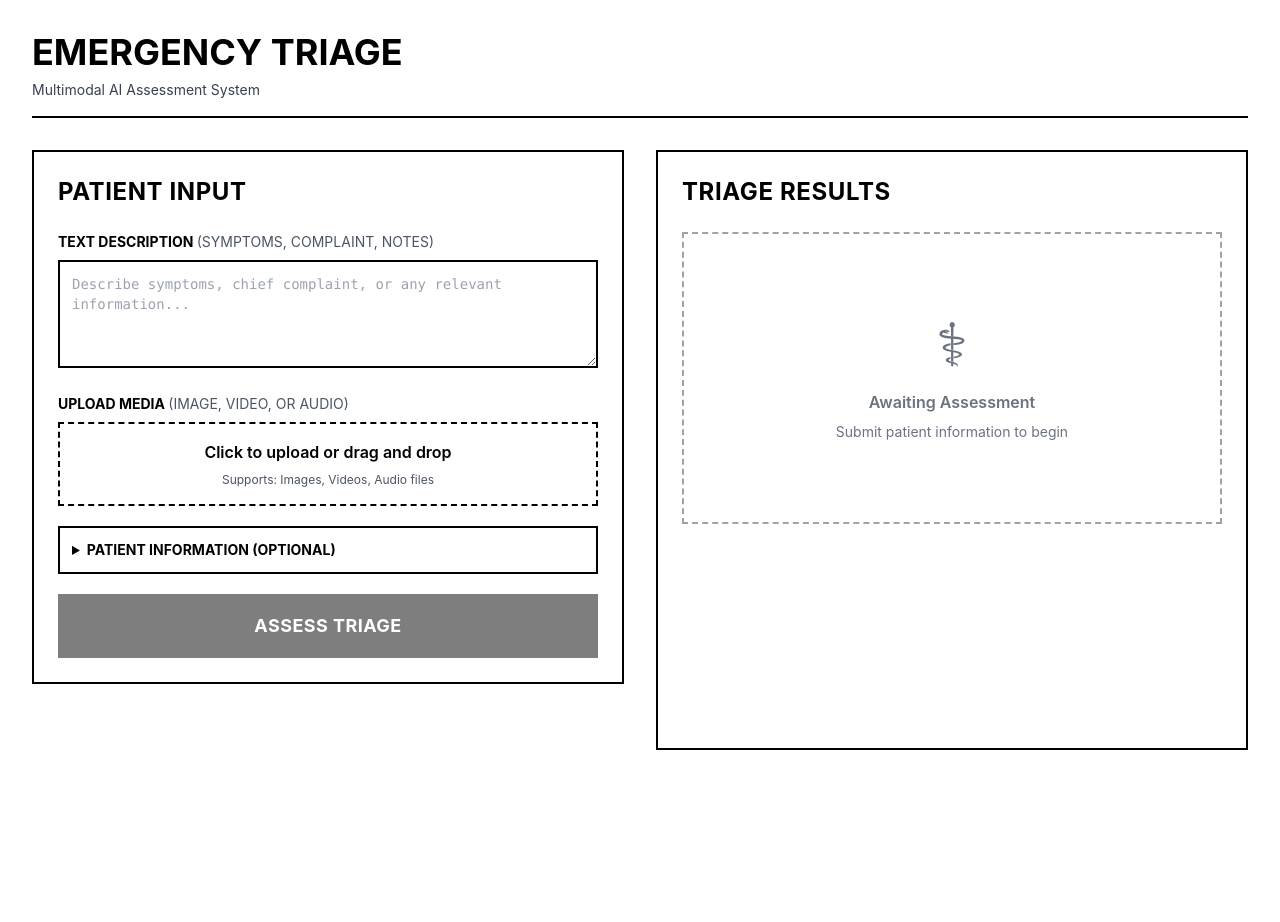
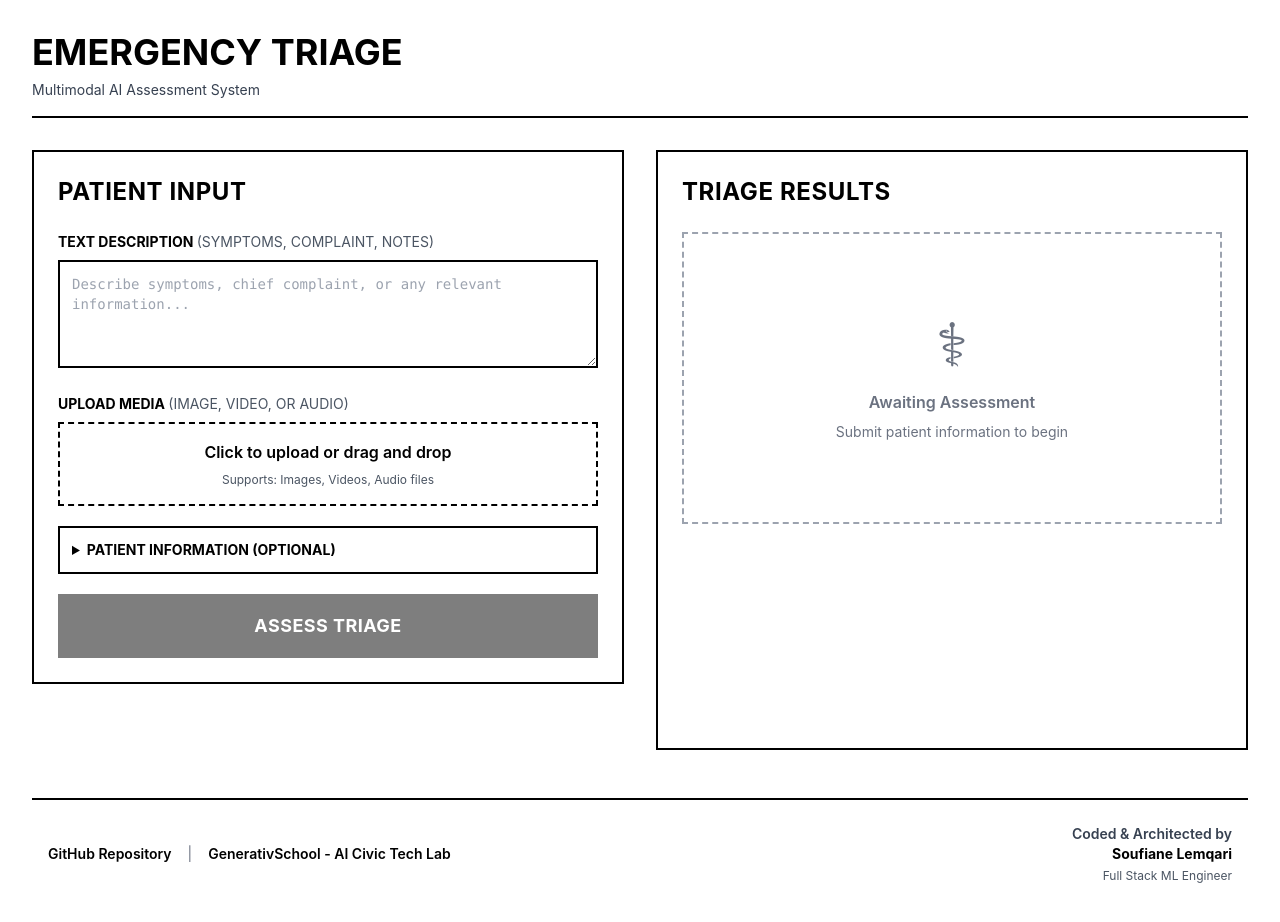
Before and after one commit to GenerativSchool-Lab/aura, a Next.js app in the folder frontend/: page / in a window 1280 px wide. Shown: the top 922 px of the page. Before the commit the page ends 800 px from the top, so only its background shows below. Built offline with nearby package versions, Linux system fonts and the light colour scheme.

Commit message:
Add footer with GitHub link, GenerativSchool link, and credits to Soufiane Lemqari

```diff
--- a/frontend/app/page.tsx
+++ b/frontend/app/page.tsx
@@ -456,6 +456,38 @@ export default function Home() {
           </div>
         </div>
       </div>
+
+      {/* Footer */}
+      <footer className="mt-12 border-t-2 border-black pt-6 pb-4">
+        <div className="max-w-7xl mx-auto px-4">
+          <div className="flex flex-col md:flex-row justify-between items-center gap-4 text-sm">
+            <div className="flex flex-col md:flex-row gap-4 items-center">
+              <a
+                href="https://github.com/GenerativSchool-Lab/aura"
+                target="_blank"
+                rel="noopener noreferrer"
+                className="text-black hover:underline font-semibold"
+              >
+                GitHub Repository
+              </a>
+              <span className="hidden md:inline text-gray-500">|</span>
+              <a
+                href="https://generativschool.com"
+                target="_blank"
+                rel="noopener noreferrer"
+                className="text-black hover:underline font-semibold"
+              >
+                GenerativSchool - AI Civic Tech Lab
+              </a>
+            </div>
+            <div className="text-gray-700 text-center md:text-right">
+              <p className="font-semibold">Coded & Architected by</p>
+              <p className="text-black font-bold">Soufiane Lemqari</p>
+              <p className="text-xs text-gray-600 mt-1">Full Stack ML Engineer</p>
+            </div>
+          </div>
+        </div>
+      </footer>
     </main>
   )
 }
```
Also changed, not shown: frontend/package.json (+18 -8 lines).
